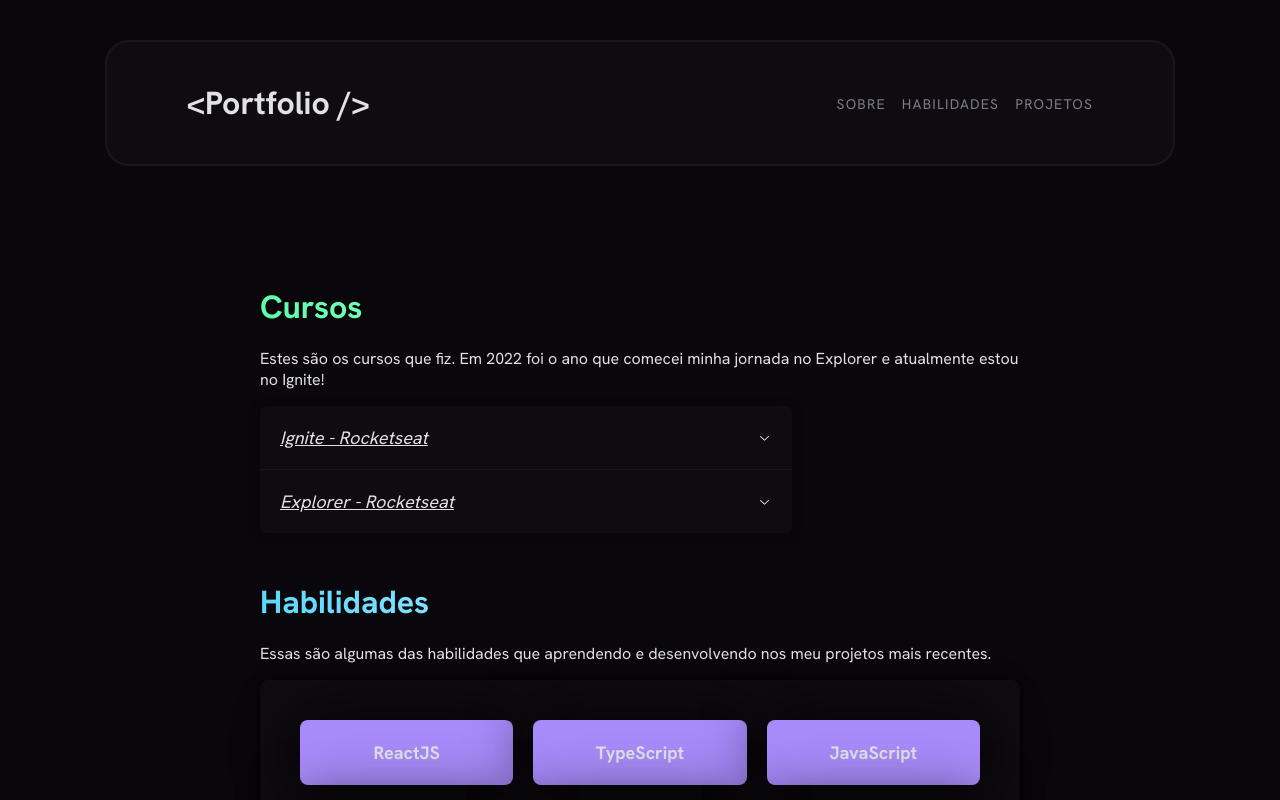
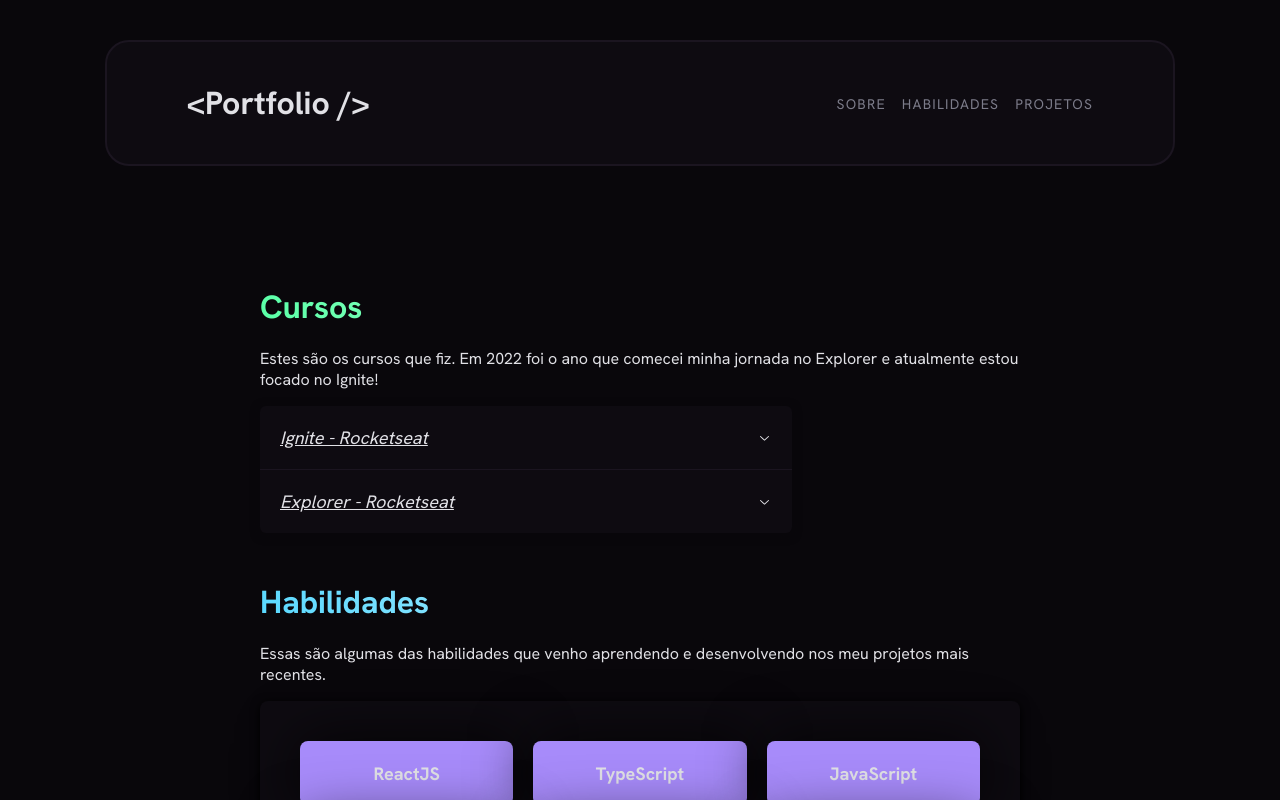
Before and after one commit to FelipePEduardo/Portfolio2.0, a React (Vite) app: page /habilidades in a window 1280 px wide. Shown: the top 800 px of the page. Built offline with nearby package versions, Linux system fonts and the light colour scheme; no server answers.

Commit message:
fix: wrong words

```diff
--- a/src/pages/Skills/index.tsx
+++ b/src/pages/Skills/index.tsx
@@ -17,7 +17,7 @@ export function Skills() {
         </div>
         <p>
           Estes são os cursos que fiz. Em 2022 foi o ano que comecei minha
-          jornada no Explorer e atualmente estou no Ignite!
+          jornada no Explorer e atualmente estou focado no Ignite!
         </p>
         <div>
           <Courses />
@@ -29,8 +29,8 @@ export function Skills() {
           <h2>Habilidades</h2>
         </div>
         <p>
-          Essas são algumas das habilidades que aprendendo e desenvolvendo nos
-          meu projetos mais recentes.
+          Essas são algumas das habilidades que venho aprendendo e desenvolvendo
+          nos meu projetos mais recentes.
         </p>
         <SkillsContent>
           {skills.map((skill) => {
```
